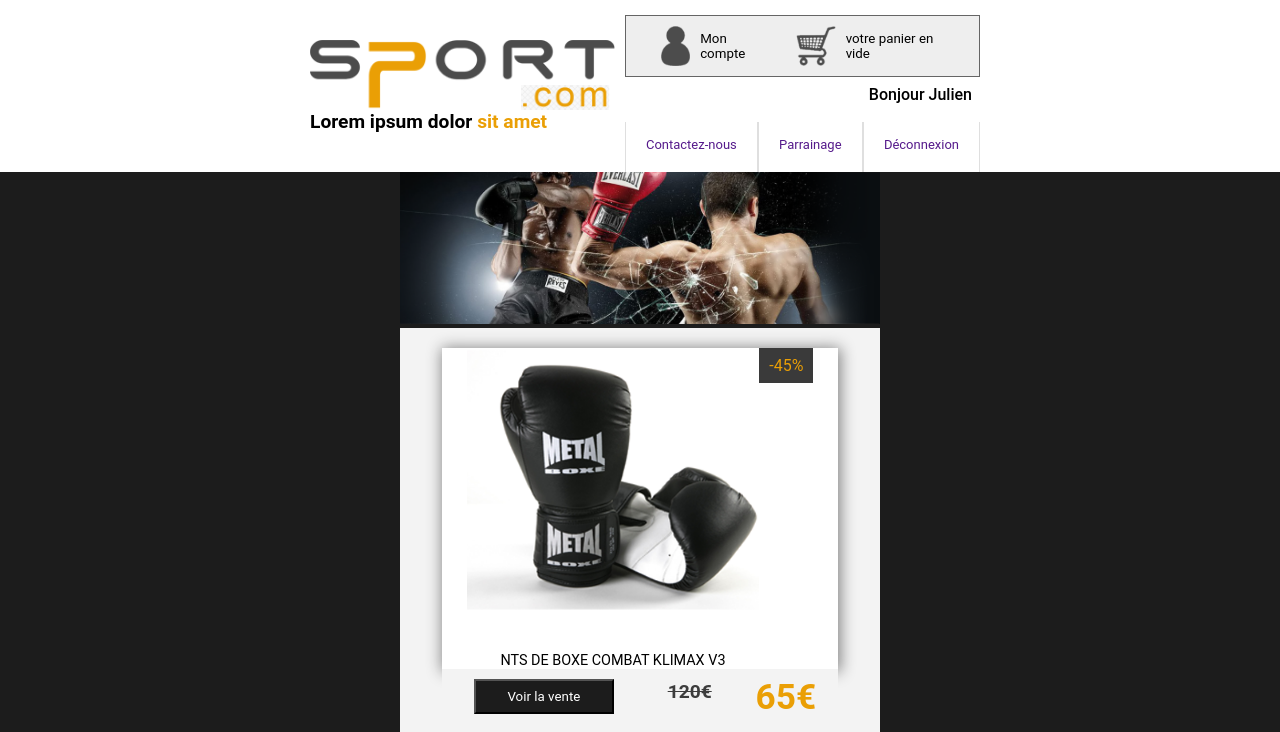
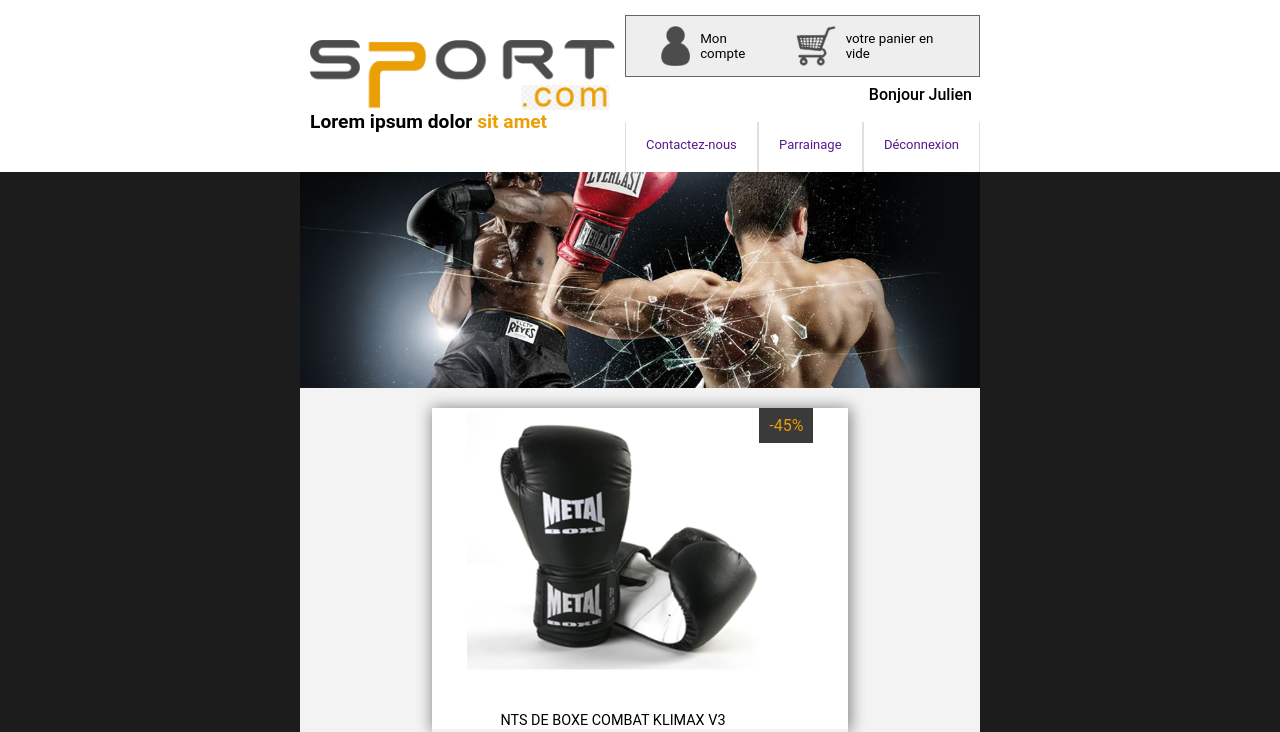
Before and after one commit to MikeAppDev/Sport.com, a plain HTML site: page index.html in a window 1280 px wide. Shown: the top 732 px of the page. Drawn offline with Linux system fonts and the light colour scheme.

Commit message:
modification de la bannière du Main

```diff
--- a/index.html
+++ b/index.html
@@ -42,9 +42,9 @@
 
 <!-- Main -->
 <main>
-    <div id="bannière">
-        <img class="ban" src="Evaluation_/BG-images-logo/header-page-catalogue.png" alt="" width="100%" height="100%">
-    </div>
+
+        <img class="ban" src="Evaluation_/BG-images-logo/header-page-catalogue.png" alt="">
+
 
     <div id="mesproduits">
         <!-- produit 1 -->
--- a/style.css
+++ b/style.css
@@ -13,7 +13,7 @@
 /* HEADER */
 header{
     display: flex;
-    justify-content: space-around;
+    justify-content: space-between;
     padding-left: 300px;
     padding-right: 300px;
 }
@@ -106,10 +106,13 @@
     flex-direction: column;
     justify-content: space-between;
     align-items: center;
-    padding-left: 400px;
-    padding-right: 400px;
+    padding-left: 300px;
+    padding-right: 300px;
+
 }
-
+.ban{
+    width: 100%;
+}
 
 #mesproduits{
     /* border: 2px solid red; */
@@ -122,8 +125,8 @@
 .produit{
     /* border: 2px solid violet; */
     background-color: #f3f3f3;
-    width: 400px;
-    height: 400px;
+    width: 420px;
+    height: 420px;
     padding: 2px;
     padding-top: 10px;
     margin: 10px;
@@ -144,7 +147,6 @@
 }
 .pourcentage{
     background-color: #3a3a3a;
-
     height: 35px;
     display: flex;
     justify-content: center;
```
